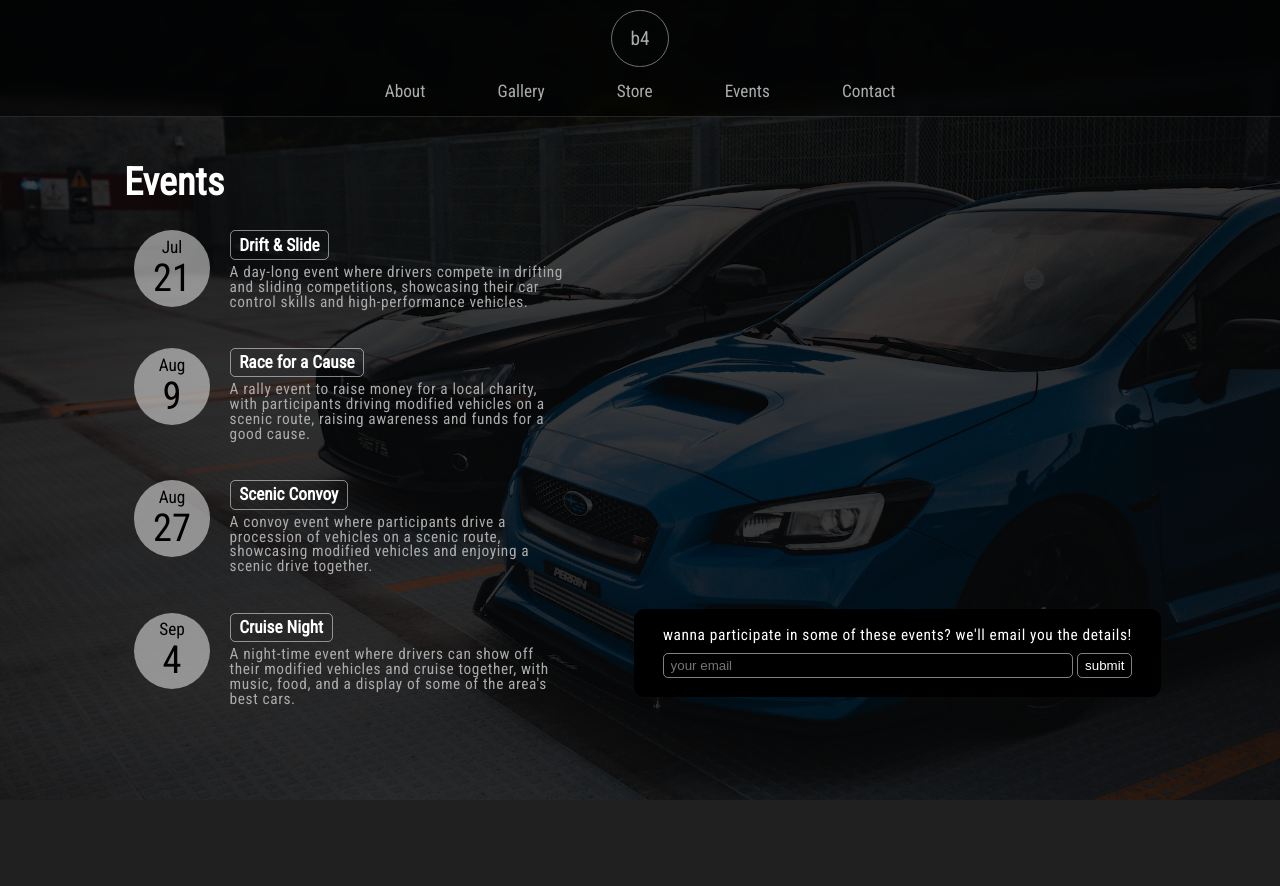
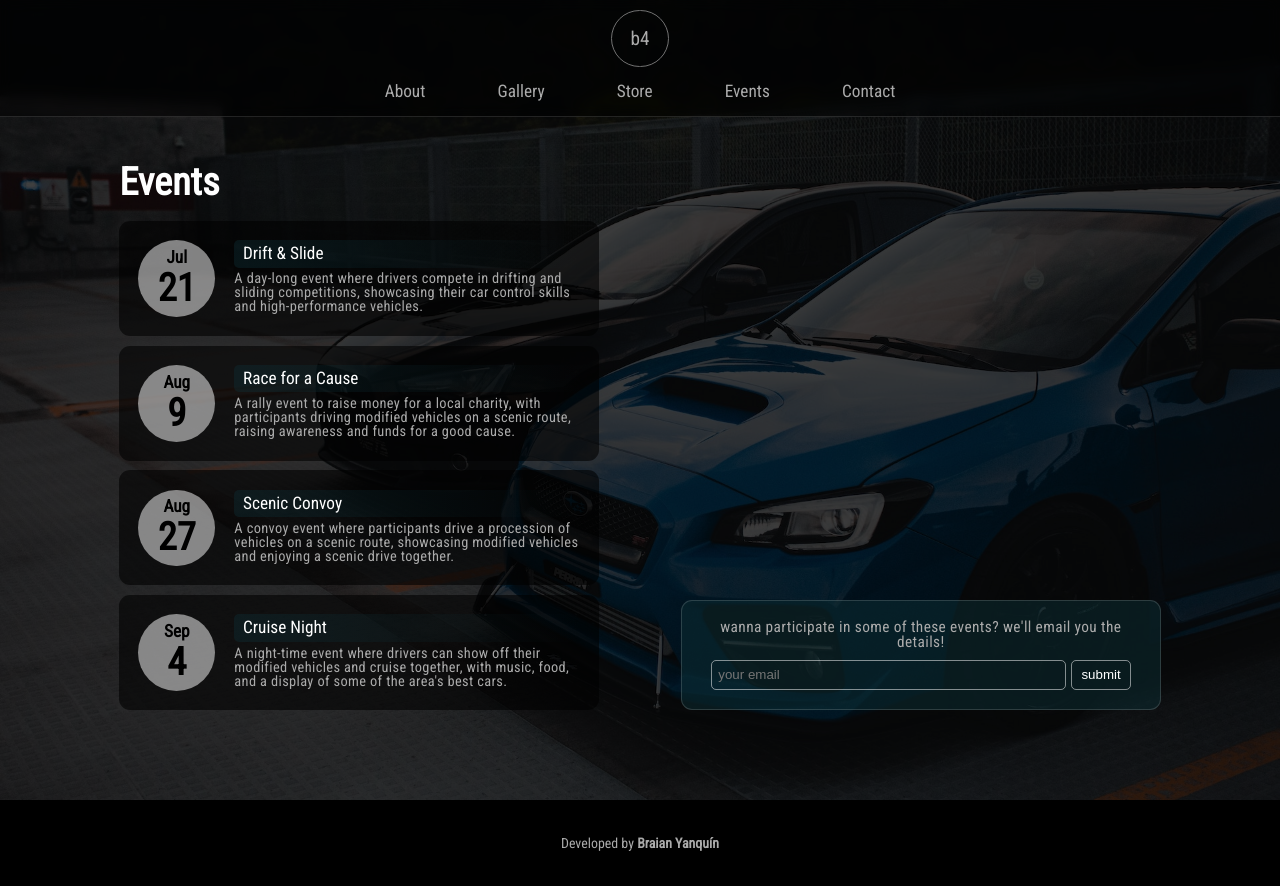
Before and after one commit to braian009/b4-garage-remake, a Next.js app: page /events in a window 1280 px wide. Before the commit the page ends 800 px from the top, so only its background shows below. Built offline with nearby package versions, Linux system fonts and the light colour scheme.

Commit message:
footer added

```diff
--- a/components/EventCard/eventCard.module.css
+++ b/components/EventCard/eventCard.module.css
@@ -1,10 +1,12 @@
 .cardContainer {
   width: 100%;
-  max-width: 24em;
+  max-width: 25em;
   display: grid;
   grid-template-columns: 4em 1fr;
   grid-template-rows: 1fr;
-  padding: 0.5em;
+  padding: 1em;
+  background: rgba(0, 0, 0, 0.6);
+  border-radius: 11px;
 }
 
 .cardContainer .cardDate {
@@ -17,6 +19,7 @@
   flex-direction: column;
   align-items: center;
   justify-content: center;
+  font-weight: bolder;
 }
 
 .cardContainer .cardDate div:nth-child(1) {
@@ -38,14 +41,18 @@
 .cardContainer .cardInfo h4 {
   font-size: 0.9rem;
   padding: 0.3em 0.5em;
-  border: 1px solid rgba(255, 255, 255, 0.5);
+  /* border: 1px solid rgba(255, 255, 255, 0.5); */
+  /* background-color: hsla(191, 61%, 13%, 0.5); */
+  background-image: linear-gradient(to left, transparent, hsla(191, 61%, 13%, 0.4));
+
+
   border-radius: 5px;
-  max-width: fit-content;
+  font-weight: lighter;
+  /* max-width: fit-content; */
   color: var(--white-primary);
 }
 
 .cardContainer .cardInfo p {
-  font-size: 0.8rem;
-  max-width: 22em;
+  font-size: 0.75rem;
   color: var(--white-secondary);
 }
--- /dev/null
+++ b/components/Footer/footer.module.css
@@ -0,0 +1,28 @@
+.container {
+    height: 4.5em;
+    display: grid;
+    place-items: center;
+    /* position: absolute; */
+    /* bottom: 0; */
+    width: 100%;
+    background-color: #000;
+  }
+
+  .inner {
+    width: 100%;
+    height: 100%;
+    max-width: 1080px;
+    overflow-x: hidden;
+    display: flex;
+    justify-content: center;
+    align-items: center;
+  }
+
+  .container .inner div {
+    width: 14em;
+    position: relative;
+    font-size: 0.725rem;
+    text-align: center;
+    color: var(--white-secondary);
+    cursor: default;
+  }
--- /dev/null
+++ b/components/Footer/index.js
@@ -0,0 +1,16 @@
+import * as React from "react";
+import styles from './footer.module.css'
+
+const Footer = () => {
+  return (
+    <div className={styles.container}>
+      <div className={styles.inner}>
+        <div>
+          Developed by <b>Braian Yanquín</b>
+        </div>
+      </div>
+    </div>
+  );
+};
+
+export default Footer;
--- a/components/GetInfoForm/getInfoForm.module.css
+++ b/components/GetInfoForm/getInfoForm.module.css
@@ -2,15 +2,17 @@
   padding: 1em 1.5em;
   display: grid;
   gap: 0.5em;
-  max-width: 30em;
-  background-color: #000;
-  border: rgba(255, 255, 255, 0.5);
+  max-width: 25em;
+  background-color: rgba(0, 0, 0, 0.8);
+  background-color: hsla(191, 61%, 13%, 0.5);
+  border: 1px solid rgba(255, 255, 255, 0.15);
   border-radius: 11px;
 }
 
 .formContainer p {
   font-size: 0.8rem;
   text-align: center;
+  color: var(--white-secondary);
 }
 
 .formContainer form {
@@ -21,16 +23,19 @@
 
 .formContainer form input {
   width: 100%;
-  padding: 0.3em 0.5em;
+  padding: 0.5em;
   border: 1px solid rgba(255, 255, 255, 0.5);
   border-radius: 5px;
   background: none;
+  color: var(--white-secondary);
+  outline: none;
 }
 
 .formContainer form button {
   align-self: stretch;
-  padding: 0.3em 0.5em;
+  padding: 0.3em 0.7em;
   color: white;
   border: 1px solid rgba(255, 255, 255, 0.5);
   border-radius: 5px;
+  font-weight: lighter;
 }
--- a/pages/_app.js
+++ b/pages/_app.js
@@ -1,14 +1,16 @@
 import "@/styles/globals.css";
 import Navbar from "@/components/Navbar";
+import Footer from "@/components/Footer";
 
 export default function App({ Component, pageProps }) {
   return (
     <div style={{ minHeight: "100vh", width: "100%" }}>
       <>
         <Navbar />
-        <main >
+        <main>
           <Component {...pageProps} />
         </main>
+        <Footer />
       </>
     </div>
   );
--- a/pages/events/events.module.css
+++ b/pages/events/events.module.css
@@ -30,12 +30,12 @@
 
   display: grid;
   gap: 1em;
-  padding: 0 1.25em;
+  padding: 0 1em;
 }
 
 .inner .eventCards {
   display: grid;
-  gap: 1em;
+  gap: 0.5em;
 }
 
 
@@ -47,7 +47,7 @@
 @media (min-width: 65em) {
   .eventsForm {
     position: absolute;
-    bottom: 1em;
+    bottom: 0;
     right: 1em;
     margin-top: 0;
   }
--- a/styles/globals.css
+++ b/styles/globals.css
@@ -2,7 +2,7 @@
 
 :root {
   box-sizing: border-box;
-  font-size: calc(0.75em + 1vw);
+  font-size: calc(0.7em + 1vw);
   font-family: "Roboto Condensed", "Helvetica", sans-serif;
 
   --bg-primary: #202020;
@@ -35,7 +35,7 @@ body {
 
 p {
   line-height: 0.97;
-  letter-spacing: 0.04em;
+  letter-spacing: 0.025em;
 }
 
 *,
```
Also changed, not shown: components/Hero/CtaButtonGroup/ctabuttongroup.module.css (+9 -2 lines).
